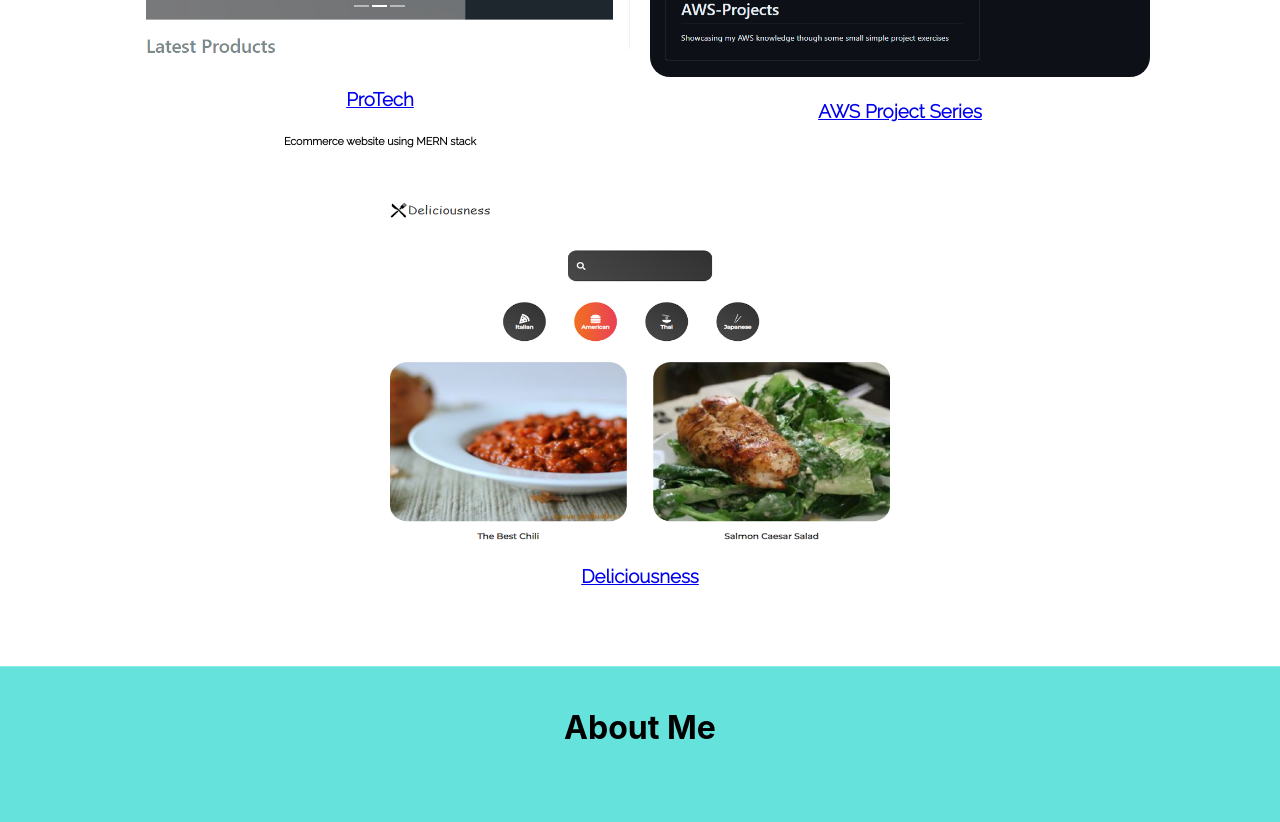
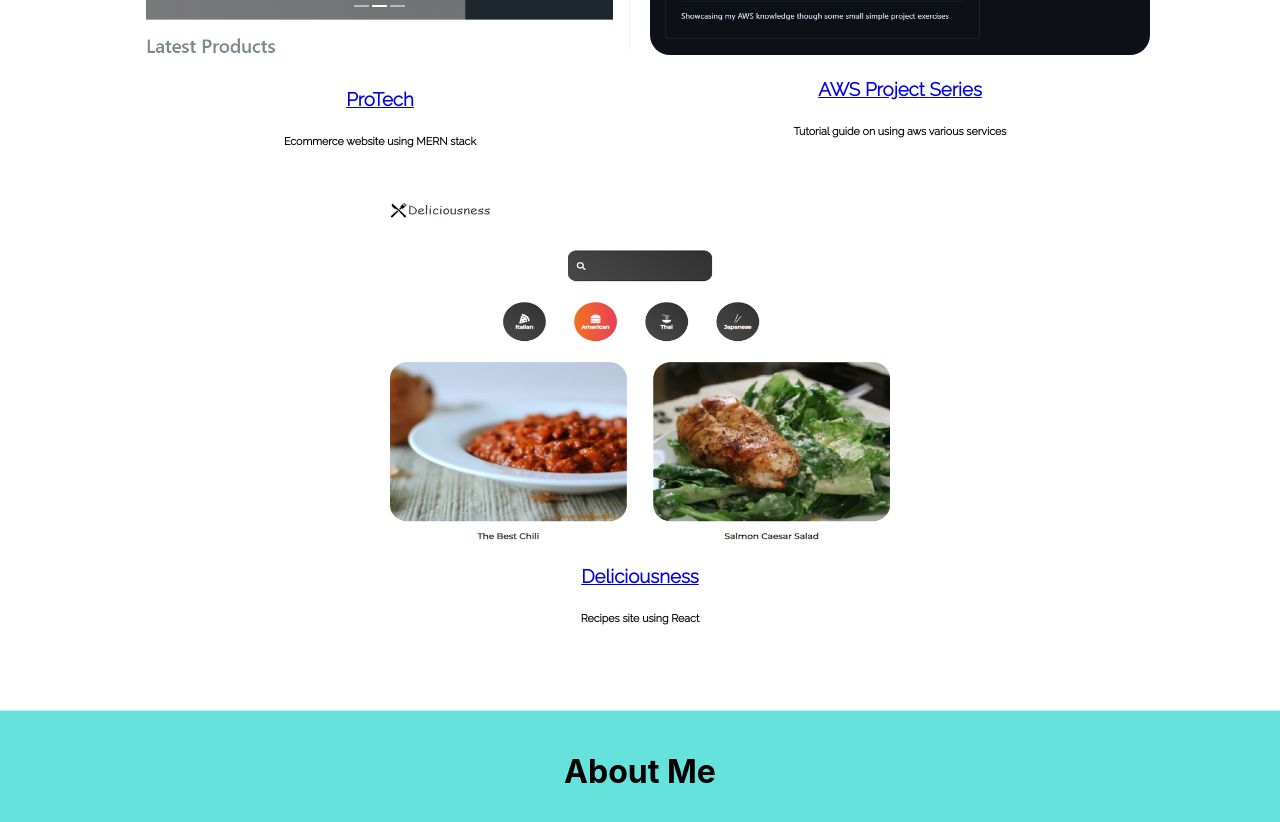
Before and after one commit to ethansjc/dev-portfolio, a React (Create React App) app: page / in a window 1280 px wide. Shown: the part 720-1542 px from the top of the page. Built offline with nearby package versions, Linux system fonts and the light colour scheme.

Commit message:
Added project

```diff
--- a/src/components/projects.js
+++ b/src/components/projects.js
@@ -22,6 +22,7 @@ const Projects = () => {
             <a href="https://github.com/ethansjc/AWS-Projects">
               <h3>AWS Project Series</h3>
             </a>
+            <h6>Tutorial guide on using aws various services</h6>
           </div>
           <div className={styles.card}>
             <div className={styles.cardImg}>
@@ -30,6 +31,7 @@ const Projects = () => {
             <a href="https://takahatamo.github.io/cuisine/American">
               <h3>Deliciousness</h3>
             </a>
+            <h6>Recipes site using React</h6>
           </div>
           {/* <div className={styles.card}>
             <div className={styles.cardImg}>
```
